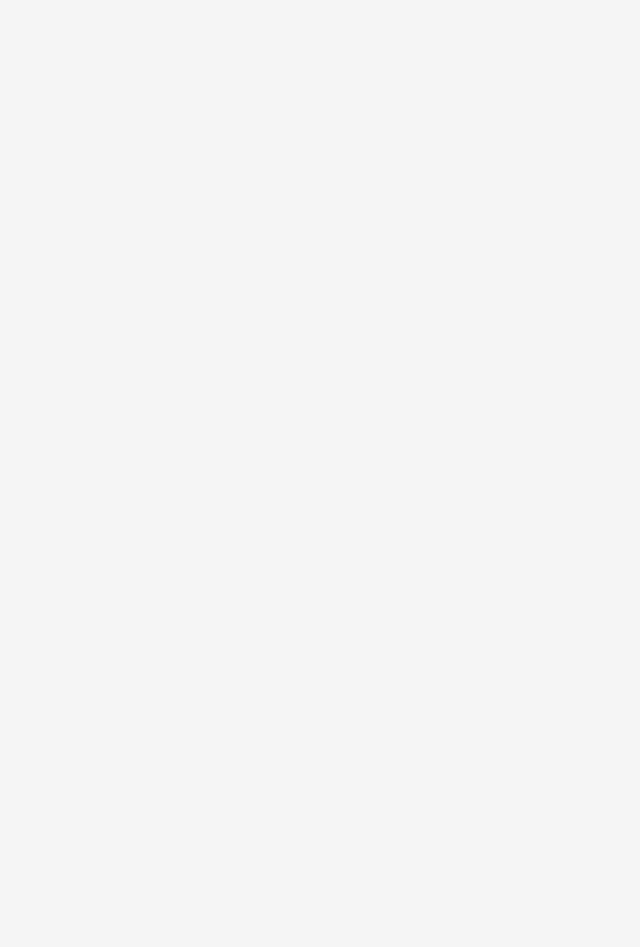
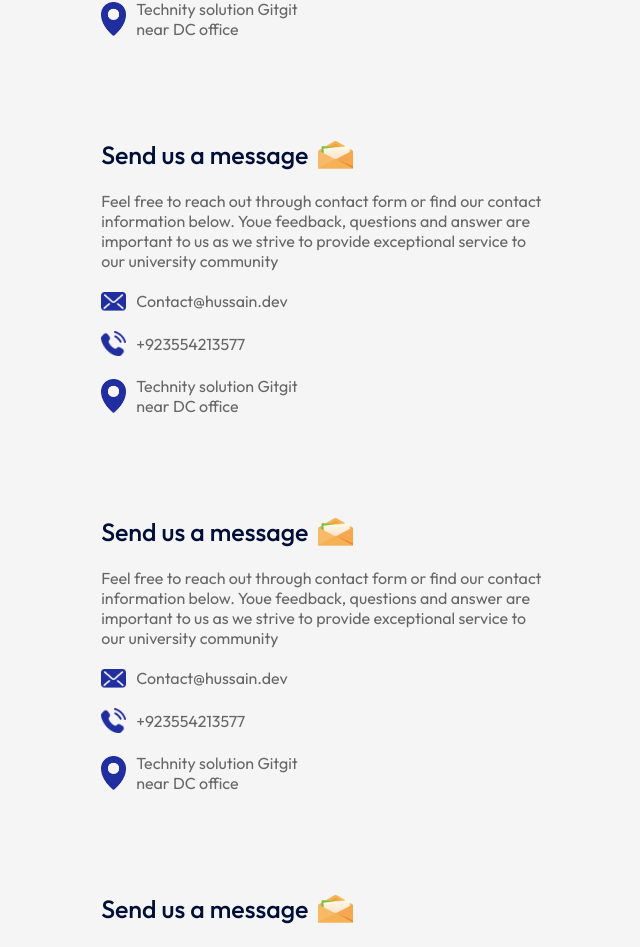
Before and after one commit to Hussain47727/Fully-Responsive-Website-in-React, a React (Vite) app in the folder Fully-Responsive-Site/: page / in a window 1280 px wide. Shown: the part 3799-4746 px from the top of the page, without its empty margins (78-718 px from the left). Before the commit the page ends 3561 px from the top, so only its background shows below. Built offline with nearby package versions, Linux system fonts and the light colour scheme.

Commit message:
'strike-1'

```diff
--- a/Fully-Responsive-Site/src/App.jsx
+++ b/Fully-Responsive-Site/src/App.jsx
@@ -23,6 +23,10 @@ const App = () => {
       <Testimonials />
       <Title subTitle = 'Contact Us' title = 'Getting Touch'/>
       <Contact />
+      <Contact />
+      <Contact />
+      <Contact />
+      <Contact />
       </div>
     </div>
   )
```
